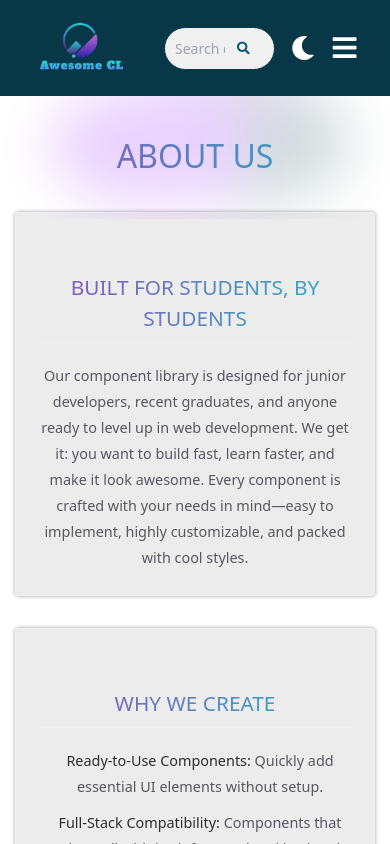
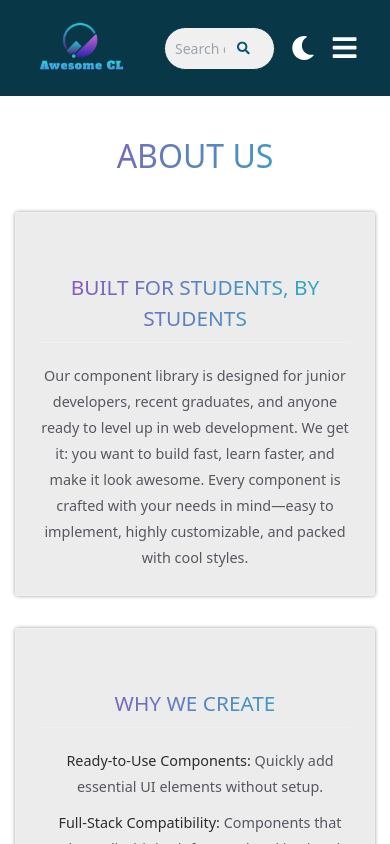
Before and after one commit to Team-Collaborators/Awesome-CL, a React (Vite) app: page /about in a window 390 px wide. Shown: the top 844 px of the page. Built offline with nearby package versions, Linux system fonts and the light colour scheme.

Commit message:
added responsive background

```diff
--- a/src/styles/main.scss
+++ b/src/styles/main.scss
@@ -77,7 +77,11 @@ body {
   color: var(--text-color);
   background-image: url("../assets/images/bbblurry.svg");
   background-attachment: fixed;
+  background-position: center;
   background-repeat: no-repeat;
+  @media (max-width: map.get($breakpoints, "md")) {
+    background-size: 200%;
+  }
 }
 
 ul {
```
